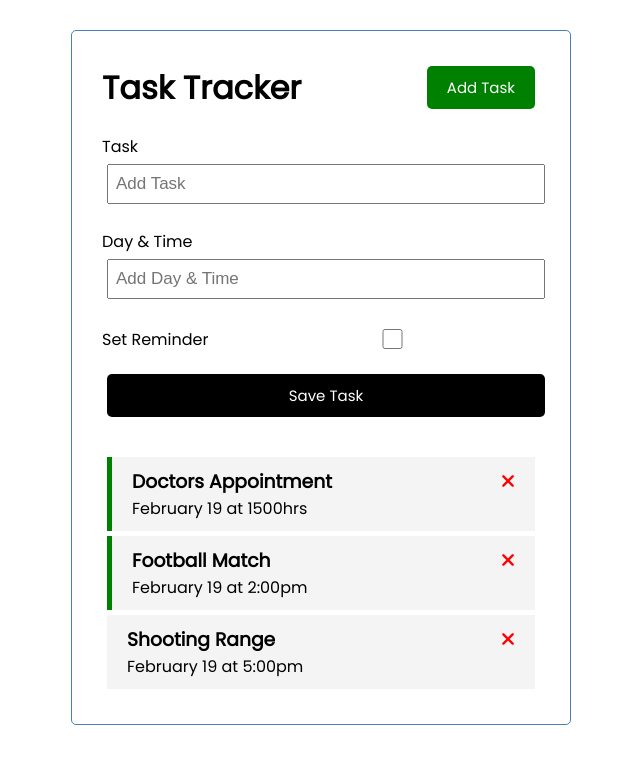
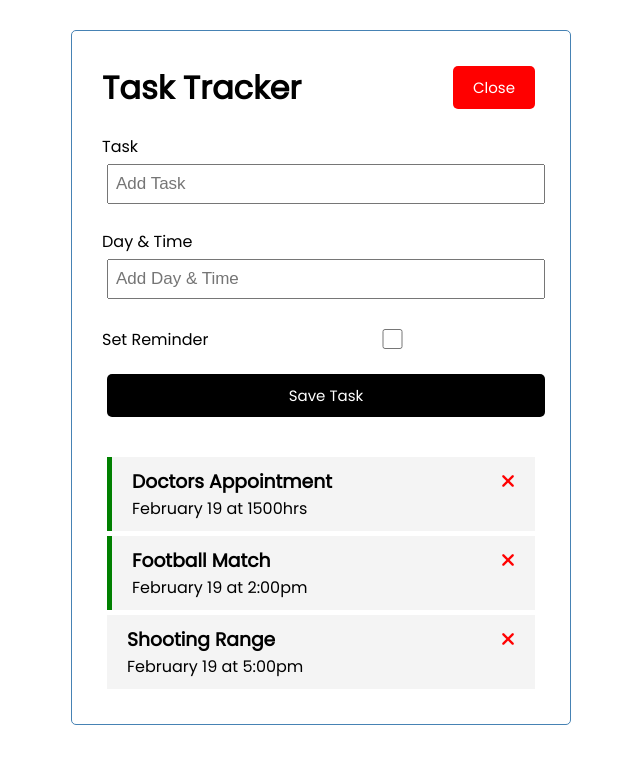
Before and after one commit to Cavsteeek/Vue-Task-Tracker, a Vue app: page / in a window 1280 px wide. Both pictures are taken after a click on the button "Add Task". Shown: the top 764 px of the page, without its empty margins (319-959 px from the left). Built offline with nearby package versions, Linux system fonts and the light colour scheme.

Commit message:
feat: added toggle function to add Task button

```diff
--- a/src/App.vue
+++ b/src/App.vue
@@ -1,7 +1,9 @@
 <template>
   <div class="container">
-    <Header title="Task Tracker" />
-    <AddTask @add-task="addTask"/>
+    <Header @toggle-add-task="toggleAddTask" title="Task Tracker" :showAddTask="showAddTask"/>
+    <div v-show="showAddTask">
+      <AddTask @add-task="addTask"/>
+    </div>
     <Tasks @toggle-reminder="toggleReminder" @delete-task="deleteTask" :tasks="tasks" />
   </div>
 
@@ -21,11 +23,15 @@
   },
   data(){
     return{
-      tasks:[]
+      tasks:[],
+      showAddTask: false
     }
   },
 
   methods:{
+    toggleAddTask(){
+      this.showAddTask = !this.showAddTask
+    },
     addTask(task){
       this.tasks = [...this.tasks, task]
     },
--- a/src/components/Button.vue
+++ b/src/components/Button.vue
@@ -11,7 +11,7 @@
     },
     methods:{
        onClick(){
-        console.log(' ');
+        this.$emit('toggle-add-task')
        }
     }
 }
--- a/src/components/Header.vue
+++ b/src/components/Header.vue
@@ -1,7 +1,7 @@
 <template>
     <header>
         <h1>{{ title }}</h1>
-        <Button text="Add Task" color="green"/>
+        <Button @toggle-add-task="$emit('toggle-add-task')" :text="showAddTask ? 'Close' : 'Add Task'" :color="showAddTask ? 'red' : 'green'"/>
         <!-- <Button text=" Update Task" color="blue"/>
         <Button text="Delete Task" color="red"/> -->
     </header>
@@ -14,6 +14,7 @@
         name : 'Header',
         props: {
             title: String,
+            showAddTask: Boolean
         },
         // props: ['title'],
         components: {
```
